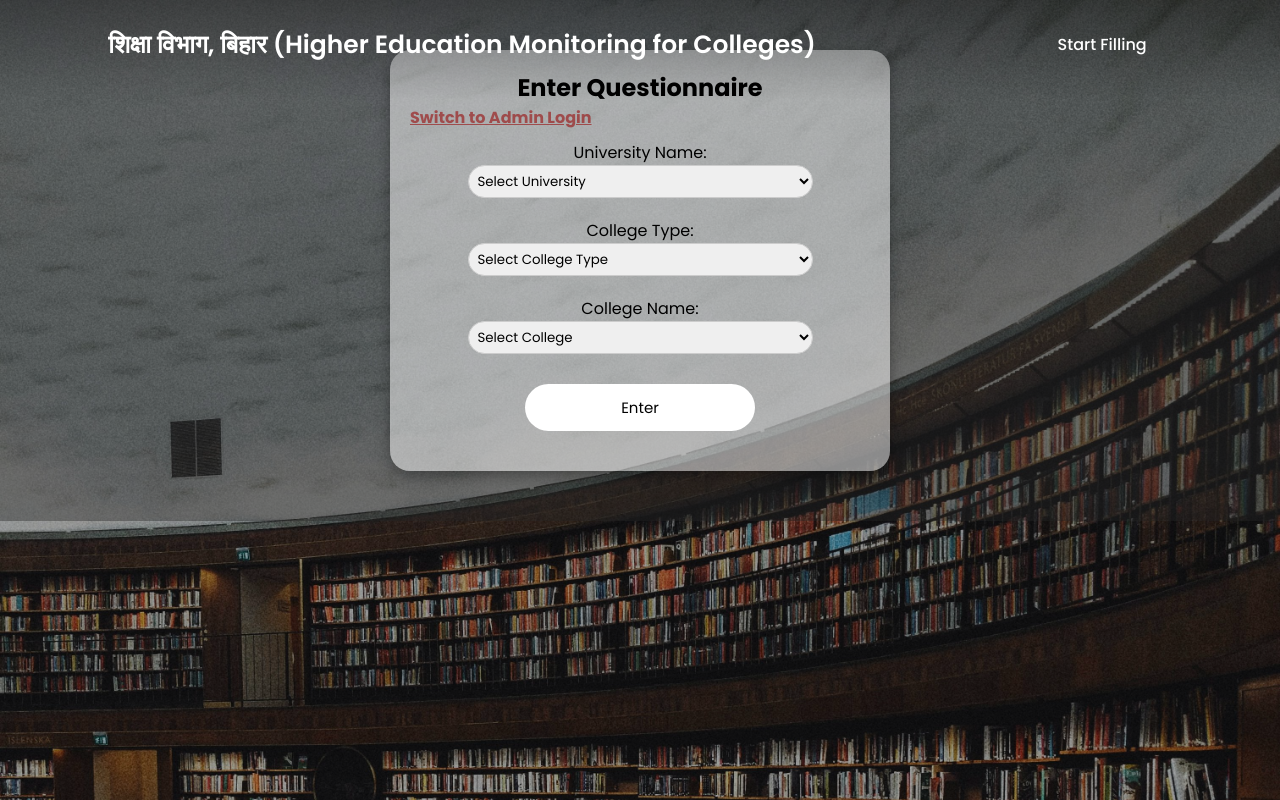
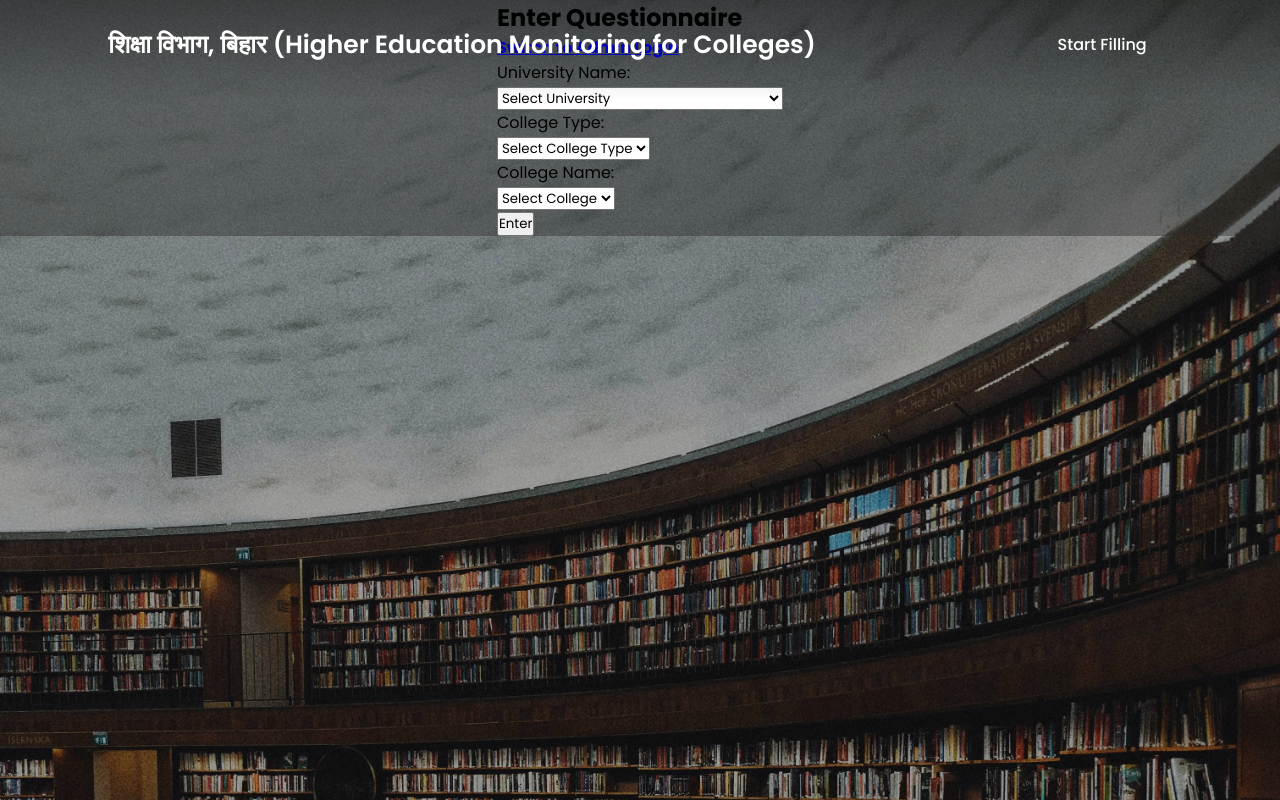
Before and after one commit to Prod23/DataScopeForms, a Django app: page /login in a window 1280 px wide. Run offline with Django 5.2, Linux system fonts and the light colour scheme; some libraries are stand-ins or nearby versions.

Commit message:
Update login.html

```diff
--- a/form_app/datascope/templates/login.html
+++ b/form_app/datascope/templates/login.html
@@ -1,130 +1,10 @@
 {% extends "base.html" %} {% block content %}
-
-<style>
-  form {
-    width: 500px;
-    height: auto;
-    padding: 20px 20px 20px 20px;
-    box-shadow: rgba(0, 0, 0, 0.35) 0px 5px 15px;
-    margin: 50px auto;
-    border-radius: 20px;
-    content: "";
-    top: 0;
-    left: 0;
-    background-color: rgba(255, 255, 255, 0.5); /* Semi-transparent white */
-    z-index: 2;
-  }
-
-  form p {
-    text-align: center;
-  }
-
-  form h2 {
-    text-align: center;
-  }
-  .two-forms {
-    /* display: flex; */
-    /* gap: 30px; */
-    margin-top: 10px;
-  }
-  .input-box {
-    text-align: center; /* Center align the input fields */
-    margin-bottom: 10px;
-  }
-
-  .input-box input[type="text"],
-  .input-box input[type="email"],
-  .input-box input[type="password"],
-  .input-box select {
-    width: 75%;
-    padding: 5px;
-    margin: 50 auto;
-    margin-bottom: 10px;
-    border: 1px solid #ccc;
-    border-radius: 20px;
-    box-sizing: border-box;
-  }
-  /* Style submit button */
-  .btn-primary {
-    display: block;
-    margin: 20px auto;
-    width: 50%;
-    padding: 12px 20px;
-    /* margin-top: 10px; */
-    border: none;
-    outline: none;
-    border-radius: 30px;
-    background-color: rgba(255, 255, 255, 1);
-    color: #000000;
-    font-size: 15px;
-    cursor: pointer;
-    transition: 0.3s ease-in-out;
-  }
-
-  .btn-primary:hover {
-    color: #ffffff;
-    background-color: #000000;
-  }
-
-  /* Style link */
-  p a {
-    color: #060606;
-  }
-
-  p a:hover {
-    text-decoration: underline;
-  }
-  .reminder {
-    animation: reminderAnimation 0.9s ease infinite alternate;
-    color: rgba(153, 31, 31, 0.745);
-  }
-
-  @keyframes reminderAnimation {
-    0% {
-      opacity: 0; /* Start with opacity 0 */
-      transform: translateY(-10px); /* Move up slightly */
-    }
-    100% {
-      opacity: 1; /* End with full opacity */
-      transform: translateY(0); /* Return to normal position */
-    }
-  }
-  .button-loader {
-    position: relative;
-    overflow: hidden;
-  }
-
-  .button-loader:after {
-    content: "";
-    position: absolute;
-    top: 50%;
-    left: 50%;
-    width: 24px;
-    height: 24px;
-    margin: -12px 0 0 -12px;
-    border: 4px solid #fff;
-    border-top: 4px solid #3498db;
-    border-radius: 50%;
-    animation: spin 1s linear infinite;
-    box-sizing: border-box;
-    transform-origin: 50% 50%;
-  }
-
-  @keyframes spin {
-    0% {
-      transform: rotate(0deg);
-    }
-    100% {
-      transform: rotate(360deg);
-    }
-  }
-</style>
-
-<form action="" method="POST">
+<form id="loginForm" action="" method="POST">
   {% csrf_token %}
   <h2><strong>Enter Questionnaire</strong></h2>
   <a href="{% url 'signin_admin' %}" class="reminder"
-    ><strong>Switch to Admin Login</strong></a>
+    ><strong>Switch to Admin Login</strong></a
+  >
   <div class="two-forms">
     <div class="input-box">
       <label for="university_name" class="form-label">University Name:</label
@@ -188,6 +68,7 @@
   </div>
   <button id="loading-button" class="btn btn-primary">Enter</button>
 </form>
+
 <script>
   const button = document.getElementById("loading-button");
   button.addEventListener("click", () => {
```
